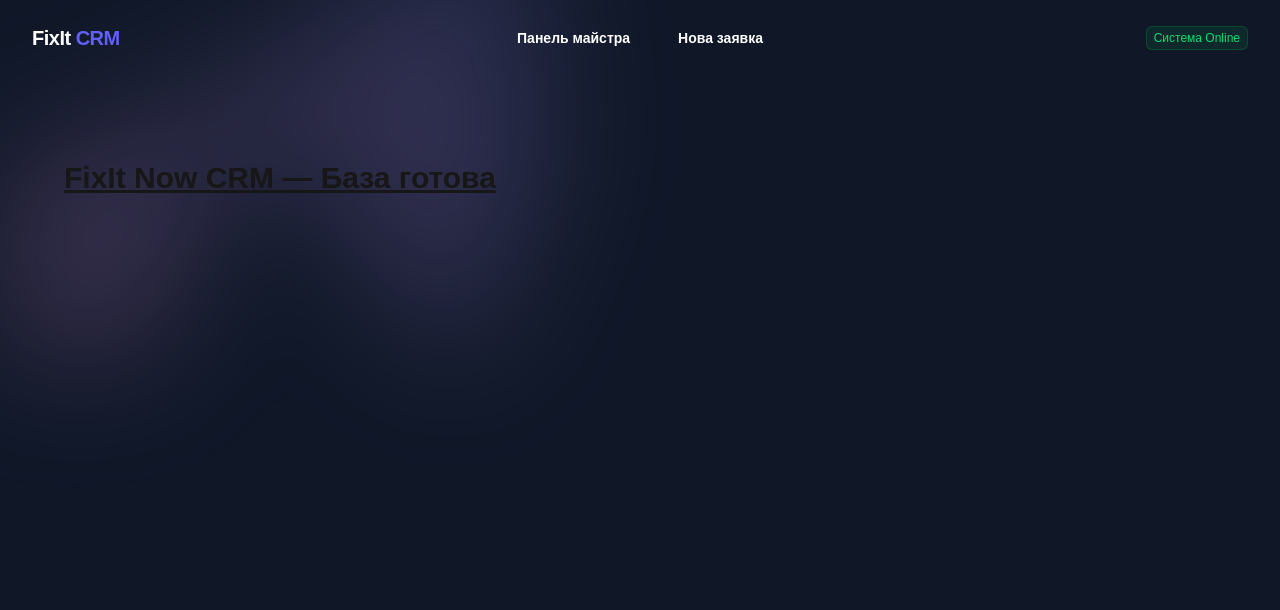
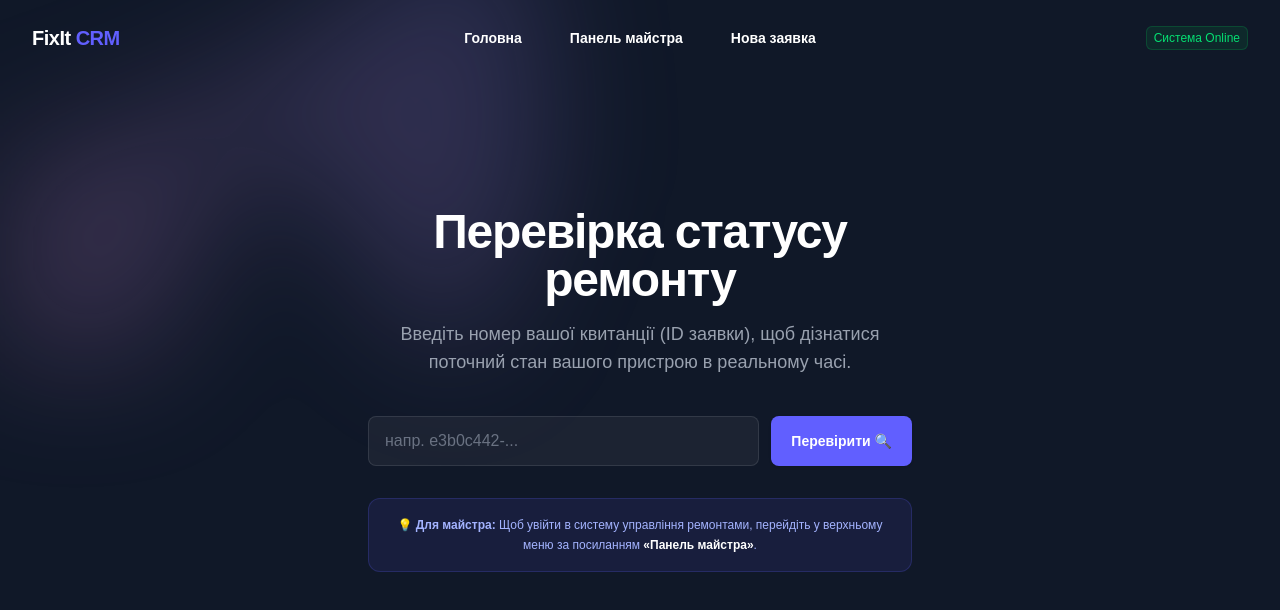
Before and after one commit to Mich47/fixit-crm, a Next.js app: page / in a window 1280 px wide. Shown: the top 610 px of the page. Built offline with nearby package versions, Linux system fonts and the light colour scheme.

Commit message:
refactor HomePage to enhance structure and improve search functionality

```diff
--- a/src/app/header.tsx
+++ b/src/app/header.tsx
@@ -38,6 +38,12 @@ export default function Header() {
 
         {/* Десктопна навігація (Ховаємо зайве, ставимо реальні пункти) */}
         <PopoverGroup className="hidden lg:flex lg:gap-x-12">
+          <Link
+            href="/"
+            className="text-sm/6 font-semibold text-white hover:text-indigo-400 transition"
+          >
+            Головна
+          </Link>
           <Link
             href="/dashboard"
             className="text-sm/6 font-semibold text-white hover:text-indigo-400 transition"
@@ -91,6 +97,13 @@ export default function Header() {
               {/* Мобільні посилання */}
               <div className="space-y-2 py-6">
                 <Link
+                  href="/"
+                  onClick={() => setMobileMenuOpen(false)}
+                  className="-mx-3 block rounded-lg px-3 py-2 text-base/7 font-semibold text-white hover:bg-white/5"
+                >
+                  Головна
+                </Link>
+                <Link
                   href="/dashboard"
                   onClick={() => setMobileMenuOpen(false)}
                   className="-mx-3 block rounded-lg px-3 py-2 text-base/7 font-semibold text-white hover:bg-white/5"
--- a/src/app/page.tsx
+++ b/src/app/page.tsx
@@ -1,9 +1,55 @@
-export default function Home() {
+"use client";
+
+import { useState } from "react";
+import { useRouter } from "next/navigation";
+
+export default function HomePage() {
+  const [orderId, setOrderId] = useState("");
+  const router = useRouter();
+
+  const handleSearch = (e: React.FormEvent) => {
+    e.preventDefault();
+    if (orderId.trim()) {
+      // Перенаправляємо клієнта на сторінку ЙОГО замовлення
+      router.push(`/order/${orderId.trim()}`);
+    }
+  };
+
   return (
-    <div className="p-8">
-      <h1 className="text-3xl font-bold underline">
-        FixIt Now CRM — База готова
+    <div className="mx-auto max-w-xl text-center mt-20 px-4">
+      <h1 className="text-4xl font-bold tracking-tight text-white sm:text-5xl">
+        Перевірка статусу ремонту
       </h1>
+      <p className="mt-4 text-lg text-gray-400">
+        Введіть номер вашої квитанції (ID заявки), щоб дізнатися поточний стан
+        вашого пристрою в реальному часі.
+      </p>
+
+      <form
+        onSubmit={handleSearch}
+        className="mt-10 flex flex-col sm:flex-row gap-3"
+      >
+        <input
+          type="text"
+          required
+          placeholder="напр. e3b0c442-..."
+          value={orderId}
+          onChange={(e) => setOrderId(e.target.value)}
+          className="block w-full rounded-lg bg-white/5 border border-white/10 px-4 py-3 text-base text-white placeholder:text-gray-500 focus:outline-none focus:ring-2 focus:ring-indigo-500 transition"
+        />
+        <button
+          type="submit"
+          className="w-full sm:w-auto shrink-0 rounded-lg bg-indigo-500 px-5 py-3 text-sm font-semibold text-white shadow-sm hover:bg-indigo-400 transition cursor-pointer"
+        >
+          Перевірити 🔍
+        </button>
+      </form>
+
+      <div className="mt-8 p-4 rounded-xl bg-indigo-500/10 border border-indigo-500/20 text-xs text-indigo-300 leading-5">
+        💡 <strong>Для майстра:</strong> Щоб увійти в систему управління
+        ремонтами, перейдіть у верхньому меню за посиланням
+        <span className="font-bold text-white"> «Панель майстра»</span>.
+      </div>
     </div>
   );
 }
```
